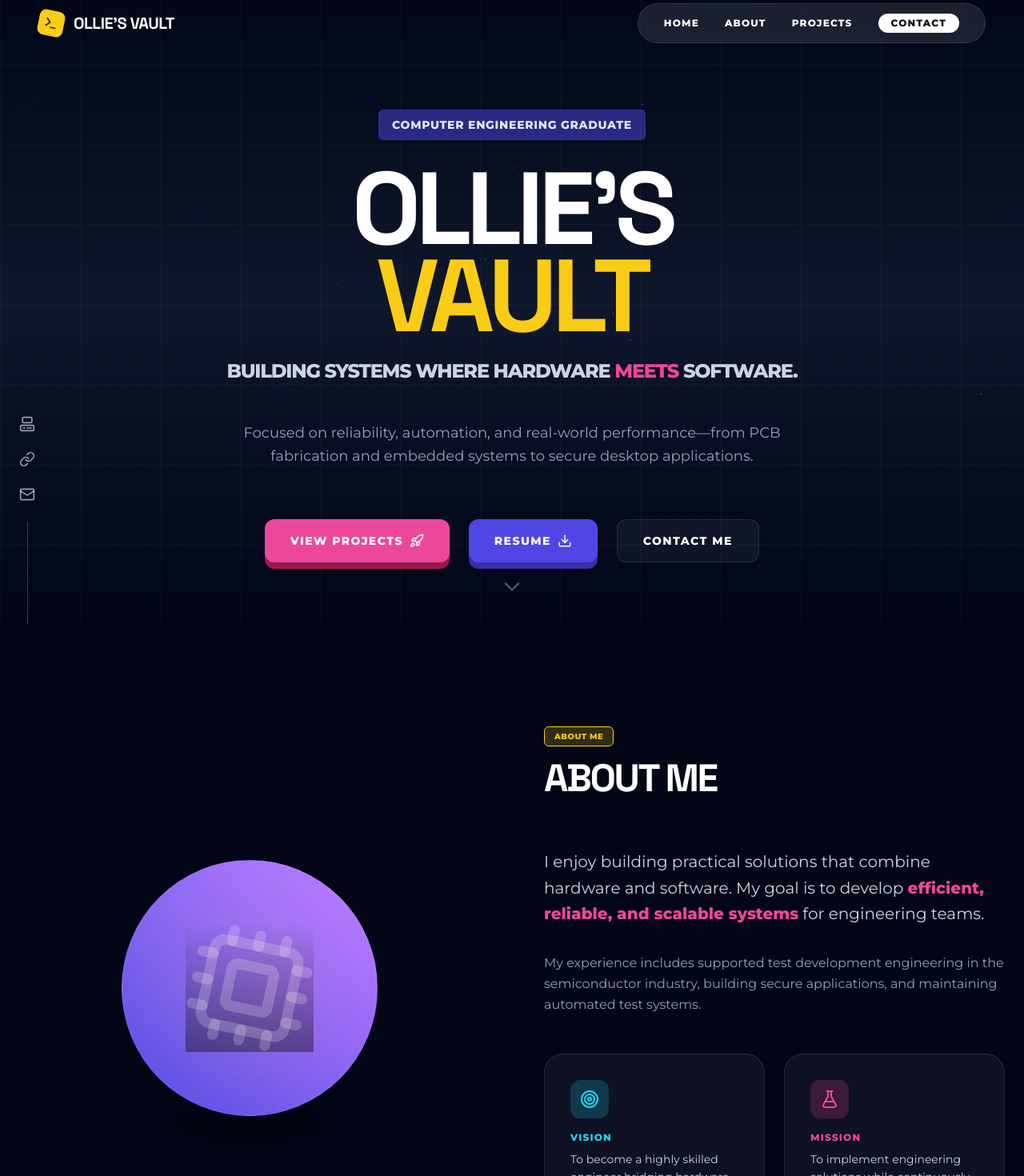
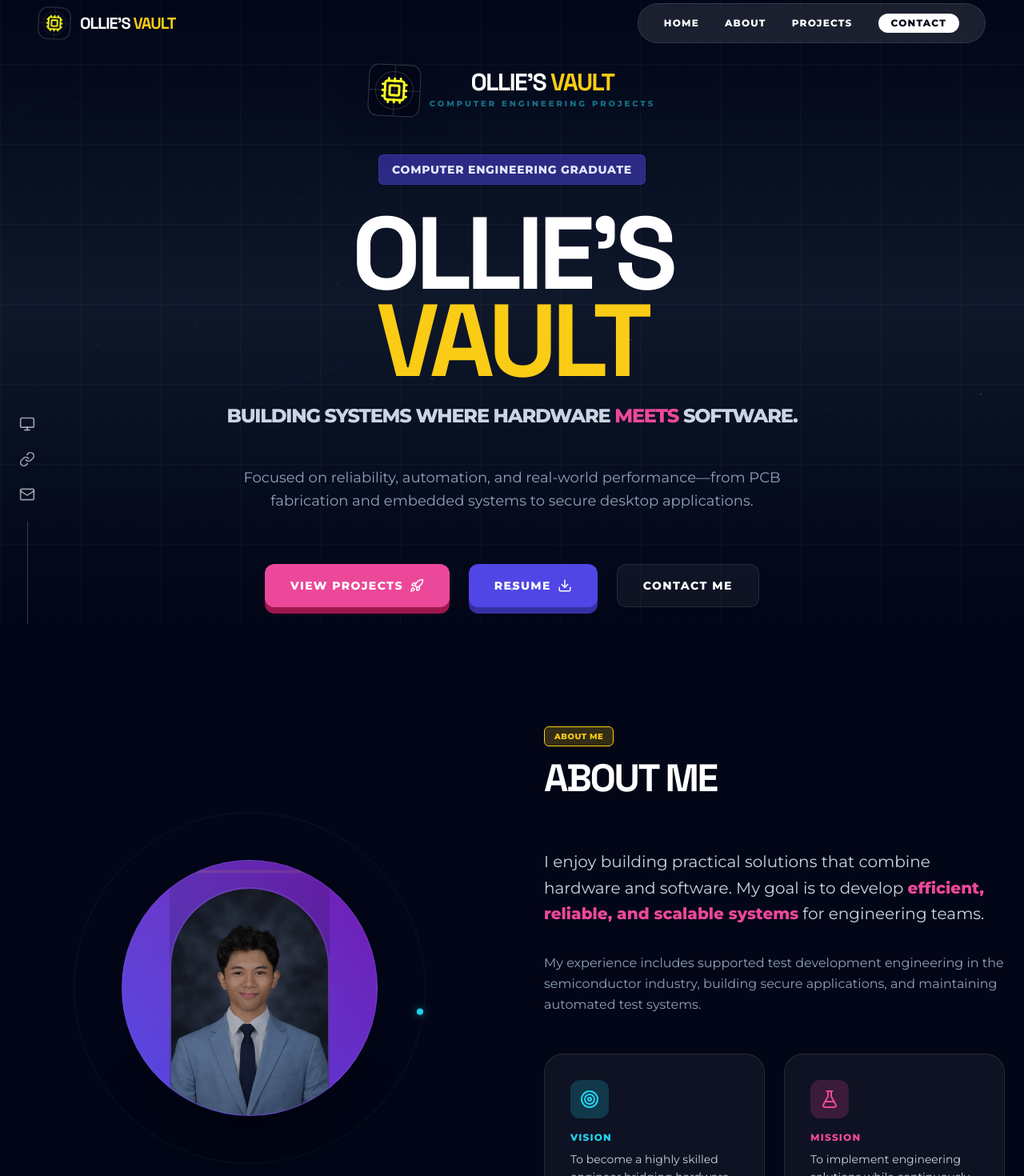
Before and after one commit to johnoliversolis06-cpu/my-portfolio, a React (Vite) app: page / in a window 1280 px wide. Shown: the part 20-1490 px from the top of the page at 80% size. Built offline with nearby package versions, Linux system fonts and the light colour scheme.

Commit message:
Pictures and logos

```diff
--- a/src/App.tsx
+++ b/src/App.tsx
@@ -1,11 +1,11 @@
-import React, { useState } from "react";
-import { motion, AnimatePresence } from "motion/react";
+import React, { useState, useRef } from "react";
+import { motion, AnimatePresence, useScroll, useTransform } from "motion/react";
 import {
   Rocket,
   Code2,
   Paintbrush,
-  Computer,
-  Link,
+  Monitor,
+  Link as LinkIcon,
   Mail,
   ChevronDown,
   ExternalLink,
@@ -25,6 +25,11 @@ import {
 } from "lucide-react";
 import { TiltCard } from "./components/TiltCard";
 import { ParallaxBackground } from "./components/ParallaxBackground";
+import { OlliesVaultLogo } from "./components/OlliesVaultLogo";
+
+// Fallback image if profile.png is not uploaded yet.
+// Once you upload profile.png to src/assets/, this will show your photo.
+const profilePic = "/src/assets/profile.png";
 
 // HOW TO IMPORT YOUR IMAGES:
 // 1. Upload your images (PNG/JPG) to the 'src/assets' folder.
@@ -62,7 +67,7 @@ const ProjectCard = ({ project, index, onClick }: { project: Project, index: num
     onClick={onClick}
     className="cursor-pointer"
   >
-    <TiltCard className="flex flex-col h-full bg-glass border-white/5 active:scale-95 transition-transform group">
+    <TiltCard className="flex flex-col h-full border border-white/5 active:scale-95 transition-transform group">
       {/* Visual Header */}
       <div className="relative w-full h-48 mb-6 rounded-xl overflow-hidden bg-white/5 border border-white/10 group">
         {project.image ? (
@@ -299,10 +304,7 @@ const Nav = () => (
     className="fixed top-0 left-0 right-0 z-50 flex justify-between items-center px-6 md:px-12 py-6 bg-transparent"
   >
     <div className="flex items-center gap-3">
-      <div className="w-8 h-8 bg-kurz-yellow rounded-lg rotate-12 flex-shrink-0 flex items-center justify-center">
-        <Terminal size={18} className="text-space-void" />
-      </div>
-      <span className="font-black text-xl tracking-tight text-white uppercase font-display">Ollie's Vault</span>
+      <OlliesVaultLogo />
     </div>
     <div className="flex items-center gap-6">
       <div className="hidden md:flex items-center gap-8 px-8 py-3 bg-white/10 backdrop-blur-xl border border-white/10 rounded-full text-white">
@@ -314,8 +316,8 @@ const Nav = () => (
 
       {/* Mobile Socials */}
       <div className="flex md:hidden items-center gap-4 text-white/60">
-        <a href="https://github.com/johnoliversolis06" target="_blank"><Computer size={18} /></a>
-        <a href="https://linkedin.com/in/john-oliver-solis-524629318" target="_blank"><Link size={18} /></a>
+        <a href="https://github.com/johnoliversolis06" target="_blank"><Monitor size={18} /></a>
+        <a href="https://linkedin.com/in/john-oliver-solis-524629318" target="_blank"><LinkIcon size={18} /></a>
       </div>
     </div>
   </motion.nav>
@@ -336,6 +338,17 @@ export default function App() {
   const [selectedProject, setSelectedProject] = useState<Project | null>(null);
   const [selectedCert, setSelectedCert] = useState<Certification | null>(null);
 
+  // Profile Scroll Animation
+  const aboutRef = useRef<HTMLElement>(null);
+  const { scrollYProgress } = useScroll({
+    target: aboutRef,
+    offset: ["start end", "end start"]
+  });
+
+  const profileImgOpacity = useTransform(scrollYProgress, [0.35, 0.45], [0, 1]);
+  const cpuIconOpacity = useTransform(scrollYProgress, [0.35, 0.45], [0.3, 0]);
+  const cpuScale = useTransform(scrollYProgress, [0.3, 0.5], [1, 0.8]);
+
   return (
     <div className="relative min-h-screen overflow-x-hidden selection:bg-kurz-yellow selection:text-space-void font-sans">
       <ParallaxBackground />
@@ -343,10 +356,10 @@ export default function App() {
       {/* Fixed Socials */}
       <div className="fixed left-6 bottom-0 z-50 hidden lg:flex flex-col items-center gap-6 after:content-[''] after:w-[1px] after:h-32 after:bg-white/20">
         <motion.a whileHover={{ y: -5, color: '#facc15' }} href="https://github.com/johnoliversolis06" target="_blank" className="text-white/60 hover:text-white transition-colors">
-          <Computer size={20} />
+          <Monitor size={20} />
         </motion.a>
         <motion.a whileHover={{ y: -5, color: '#6366f1' }} href="https://linkedin.com/in/john-oliver-solis-524629318" target="_blank" className="text-white/60 hover:text-white transition-colors">
-          <Link size={20} />
+          <LinkIcon size={20} />
         </motion.a>
         <motion.a whileHover={{ y: -5, color: '#f472b6' }} href="mailto:johnoliversolis06@gmail.com" className="text-white/60 hover:text-white transition-colors">
           <Mail size={20} />
@@ -394,8 +407,12 @@ export default function App() {
           initial={{ opacity: 0, scale: 0.9 }}
           animate={{ opacity: 1, scale: 1 }}
           transition={{ duration: 0.8 }}
-          className="max-w-5xl"
+          className="max-w-5xl flex flex-col items-center"
         >
+          <div className="mb-12">
+            <OlliesVaultLogo size="lg" />
+          </div>
+
           <div className="inline-block bg-kurz-indigo/50 border border-kurz-indigo/30 text-indigo-100 px-4 py-2 rounded-md text-sm font-bold uppercase tracking-wider mb-8">
             Computer Engineering Graduate
           </div>
@@ -438,6 +455,7 @@ export default function App() {
 
       {/* About Section */}
       <motion.section
+        ref={aboutRef}
         id="about"
         initial={{ opacity: 0, y: 50 }}
         whileInView={{ opacity: 1, y: 0 }}
@@ -447,17 +465,60 @@ export default function App() {
       >
         <div className="grid lg:grid-cols-2 gap-20 items-center">
           <div className="relative flex justify-center items-center">
-            {/* ASSET_GUIDE: Put your profile picture in src/assets/profile.png
-                Then import it: import profilePic from "./assets/profile.png"
-                And replace the TiltCard content below with <img src={profilePic} ... /> */}
-            <TiltCard className="w-80 h-80 rounded-full bg-gradient-to-tr from-kurz-indigo to-purple-400 p-0 overflow-hidden border-4 border-white/10 flex items-center justify-center">
-              <div className="relative z-10 text-white/20">
-                 <CpuIcon size={160} className="transform rotate-12" />
-              </div>
-              <div className="absolute inset-0 bg-gradient-to-t from-black/40 to-transparent pointer-events-none" />
-              <div className="absolute top-1/2 left-1/2 -translate-x-1/2 -translate-y-1/2 w-48 h-48 bg-kurz-yellow/20 rounded-full blur-3xl animate-pulse" />
+            {/* ASSET_GUIDE:
+                1. Upload your photo to src/assets/profile.png
+                2. Add at the top of this file: import profilePic from "./assets/profile.png"
+                3. Replace the 'src: ""' below with 'src: profilePic'
+            */}
+            <TiltCard className="w-80 h-80 rounded-full overflow-hidden border-4 border-white/10 flex items-center justify-center relative shadow-2xl bg-gradient-to-tr from-kurz-indigo to-purple-800">
+
+              {/* Layer 1: Technical Core (CPU) */}
+              <motion.div
+                style={{ opacity: cpuIconOpacity, scale: cpuScale }}
+                className="relative z-10 text-white flex flex-col items-center just"
+              >
+                 <CpuIcon size={120} className="opacity-20 translate-y-4" />
+                 <span className="font-mono text-[8px] tracking-[0.4em] opacity-30 mt-4">CORE_AUTH_REQ</span>
+              </motion.div>
+
+              {/* Layer 2: Profile Picture (Fades In) */}
+              <motion.div
+                style={{ opacity: profileImgOpacity }}
+                /* ADJUST_SIZE_HERE: Change the padding 'p-2' below to 'p-0' for full size or 'p-10' for smaller. */
+                // className="  inset-0 z-0 flex items-center justify-center p-0"
+                className="relative z-20 flex items-center justify-center w-[200px] h-[400px] p-0"
+              >
+                <img
+                  src={profilePic}
+                  alt="John Oliver Solis"
+                  className="w-full h-full object-cover rounded-full border-2 border-white/10"
+                  onError={(e) => {
+                    // Falls back to a subtle gradient if no image
+                    e.currentTarget.style.display = 'none';
+                  }}
+                />
+              </motion.div>
+
+              {/* Scanning Overlay Effect */}
+              <motion.div
+                animate={{ y: [-320, 320] }}
+                transition={{ duration: 4, repeat: Infinity, ease: "linear" }}
+                className="absolute inset-0 w-full h-[1px] bg-kurz-yellow/40 blur-[1px] z-30 pointer-events-none"
+              />
+
+              <div className="absolute inset-0 bg-gradient-to-t from-black/40 to-transparent pointer-events-none z-25" />
             </TiltCard>
-            <div className="absolute -bottom-6 w-64 h-8 bg-black/40 rounded-[100%] blur-xl -z-10" />
+
+            {/* Orbiting Tech Particles */}
+            <motion.div
+              animate={{ rotate: 360 }}
+              transition={{ duration: 25, repeat: Infinity, ease: "linear" }}
+              className="absolute w-[440px] h-[440px] border border-white/5 rounded-full pointer-events-none"
+            >
+              <div className="absolute top-0 left-1/2 -translate-x-1/2 w-2 h-2 bg-kurz-cyan rounded-full shadow-[0_0_10px_rgba(34,211,238,0.5)]" />
+            </motion.div>
+
+            <div className="absolute -bottom-6 w-64 h-8 bg-black/60 rounded-[100%] blur-2xl -z-10" />
           </div>
 
           <div>
@@ -552,7 +613,7 @@ export default function App() {
                 viewport={{ once: true }}
                 transition={{ delay: i * 0.1, type: "spring", stiffness: 100 }}
               >
-                <TiltCard className="flex flex-col h-full bg-glass group">
+                <TiltCard className="flex flex-col h-full group">
                   <div className={`w-12 h-12 bg-${group.color} rounded-xl flex-shrink-0 flex items-center justify-center text-space-void mb-6 group-hover:rotate-12 transition-transform`}>
                     <group.icon size={24} />
                   </div>
@@ -742,7 +803,7 @@ export default function App() {
               className="p-8 rounded-3xl bg-glass border border-white/10 flex flex-col items-center gap-4 group"
             >
               <div className="w-12 h-12 bg-kurz-indigo/20 text-kurz-indigo rounded-xl flex items-center justify-center group-hover:scale-110 transition-transform">
-                <Link size={24} />
+                <LinkIcon size={24} />
               </div>
               <span className="text-[10px] font-black uppercase tracking-widest opacity-50">LinkedIn</span>
               <span className="text-[10px] font-bold">Connect</span>
@@ -754,7 +815,7 @@ export default function App() {
               className="p-8 rounded-3xl bg-glass border border-white/10 flex flex-col items-center gap-4 group"
             >
               <div className="w-12 h-12 bg-kurz-yellow/20 text-kurz-yellow rounded-xl flex items-center justify-center group-hover:scale-110 transition-transform">
-                <Computer size={24} />
+                <Monitor size={24} />
               </div>
               <span className="text-[10px] font-black uppercase tracking-widest opacity-50">GitHub</span>
               <span className="text-[10px] font-bold">Code</span>
@@ -762,7 +823,7 @@ export default function App() {
           </div>
 
           <p className="text-slate-500 text-[10px] font-black uppercase tracking-[0.4em]">
-            &copy; 2026 JOAS.DEV &bull; DESIGNED FOR DISCOVERY &bull; JOHN OLIVER SOLIS
+            &copy; 2026 OLLIE'S VAULT &bull; DESIGNED FOR DISCOVERY &bull; JOHN OLIVER SOLIS
           </p>
         </div>
       </footer>
--- /dev/null
+++ b/src/components/OlliesVaultLogo.tsx
@@ -0,0 +1,72 @@
+import { motion } from "motion/react";
+import { Cpu } from "lucide-react";
+
+export const OlliesVaultLogo = ({ size = "sm" }: { size?: "sm" | "lg" }) => {
+  const isLarge = size === "lg";
+
+  return (
+    <div className={`flex items-center gap-3 group cursor-pointer`}>
+      {/* Animated Vault Icon */}
+      <div className="relative">
+        <motion.div
+          animate={{
+            rotate: [0, 5, 0, -5, 0],
+            scale: [1, 1.02, 1]
+          }}
+          transition={{
+            duration: 5,
+            repeat: Infinity,
+            ease: "easeInOut"
+          }}
+          className={`${isLarge ? 'w-16 h-16' : 'w-10 h-10'} rounded-xl bg-space-void border border-white/20 flex items-center justify-center relative overflow-hidden group-hover:border-kurz-yellow/50 transition-colors shadow-2xl active:scale-95`}
+        >
+          {/* Circuit Lines Background */}
+          <div className="absolute inset-0 opacity-20 group-hover:opacity-40 transition-opacity">
+            <svg width="100%" height="100%" viewBox="0 0 40 40">
+              <path d="M0 20 H40 M20 0 V40" stroke="white" strokeWidth="0.5" fill="none" />
+              <circle cx="20" cy="20" r="15" stroke="white" strokeWidth="0.5" fill="none" />
+            </svg>
+          </div>
+
+          {/* The Core */}
+          <motion.div
+            animate={{
+              filter: ["brightness(1)", "brightness(1.5)", "brightness(1)"],
+              scale: [1, 1.1, 1]
+            }}
+            transition={{ duration: 2, repeat: Infinity }}
+            className="relative z-10 text-kurz-yellow"
+          >
+            <Cpu size={isLarge ? 32 : 20} className="group-hover:rotate-90 transition-transform duration-500" />
+          </motion.div>
+
+          {/* Scanning Line */}
+          <motion.div
+            animate={{ y: [-40, 40] }}
+            transition={{ duration: 2, repeat: Infinity, ease: "linear" }}
+            className="absolute inset-0 w-full h-[1px] bg-gradient-to-r from-transparent via-kurz-yellow/30 to-transparent z-20 pointer-events-none"
+          />
+        </motion.div>
+
+        {/* Outer Glow */}
+        <div className="absolute inset-0 rounded-xl bg-kurz-yellow/20 blur-xl opacity-0 group-hover:opacity-100 transition-opacity -z-10" />
+      </div>
+
+      {/* Text Elements */}
+      <div className="flex flex-col">
+        <span className={`font-black tracking-tighter text-white uppercase font-display leading-none ${isLarge ? 'text-3xl' : 'text-xl'}`}>
+          Ollie's <span className="text-kurz-yellow">Vault</span>
+        </span>
+        {isLarge && (
+          <motion.span
+            initial={{ opacity: 0, x: -10 }}
+            animate={{ opacity: 0.5, x: 0 }}
+            className="text-[10px] font-black uppercase tracking-[0.3em] text-kurz-cyan mt-1"
+          >
+            Computer Engineering Projects
+          </motion.span>
+        )}
+      </div>
+    </div>
+  );
+};
```
Also changed, not shown: src/assets/profile.png (added), src/components/profile.png (added).
